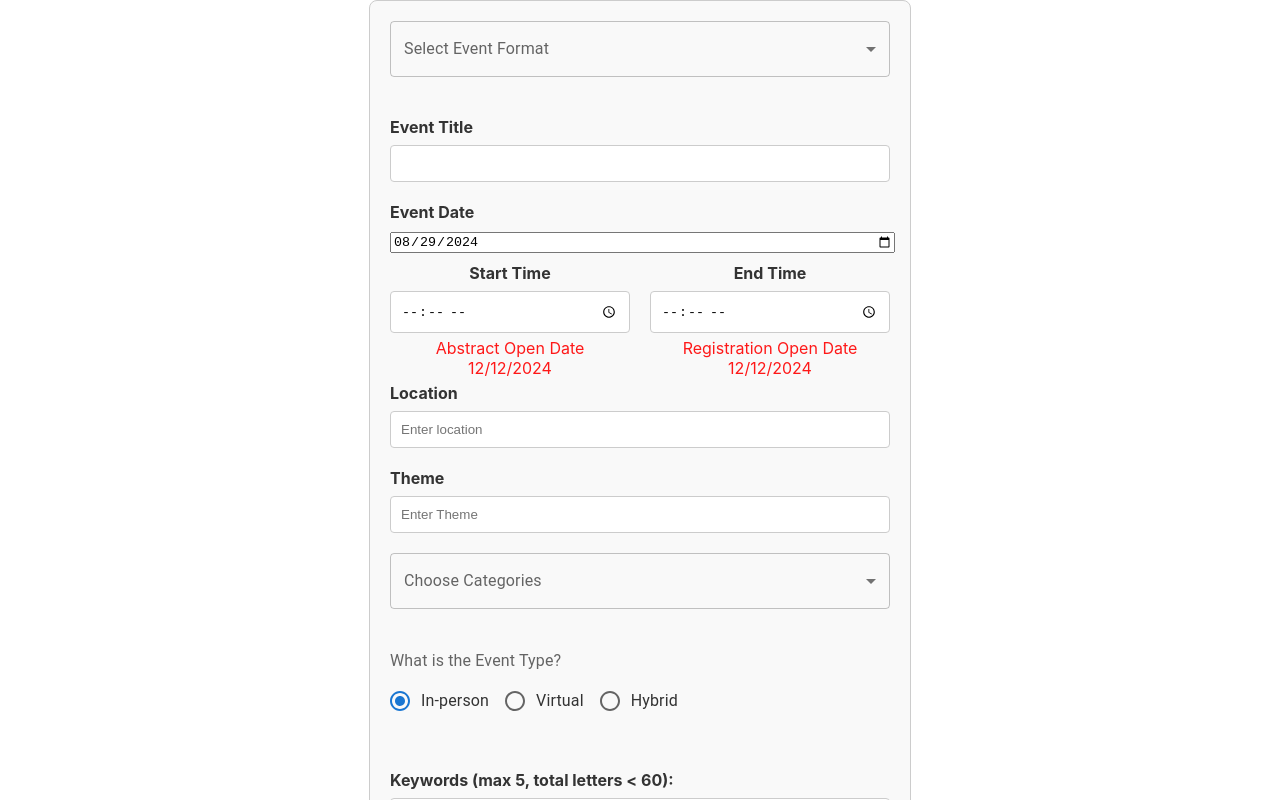
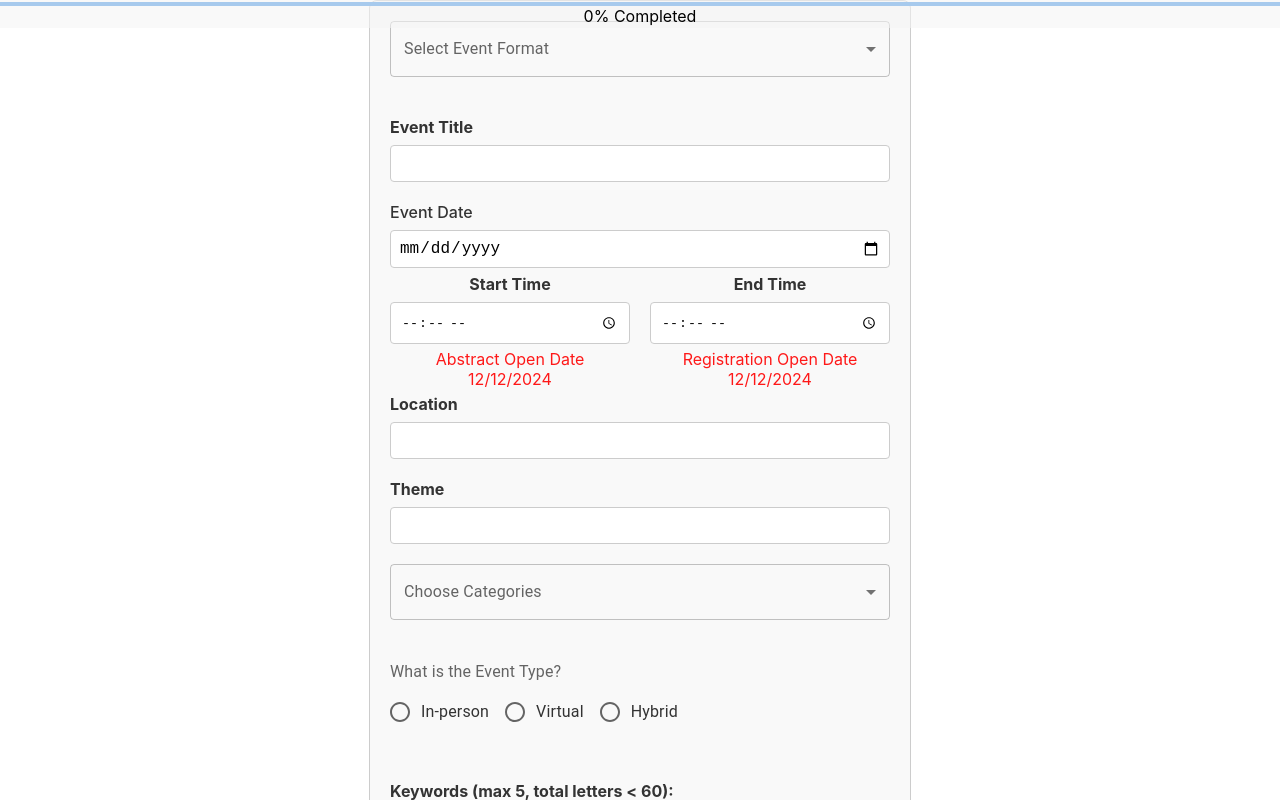
Before and after one commit to iasiddiqui/10-Times, a React (Create React App) app: page /add-event in a window 1280 px wide. Shown: the top 800 px of the page. Built offline with nearby package versions, Linux system fonts and the light colour scheme.

Commit message:
AddEvent

```diff
--- a/src/components/Add_Events/AddEvents.css
+++ b/src/components/Add_Events/AddEvents.css
@@ -195,32 +195,26 @@ input {
     outline: none;
   }
 
+  /* Progress Bar Styles */
 
-  .date-picker-container input[type="date"].error {
-    border-color: #dc3545;
-  }
+.progress-bar {
+  position: fixed;
+  top: 0;
+  left: 0;
+  width: 100%;
+  background-color: #f5f5f591;
+  z-index: 100;
+  padding: 2px 0;
+  transition: width 0.3s ease;
 
-  /* Progress Bar Styles */
-.progress-bar-container {
-  width: 100%;
-  height: 10px;
-  background-color: #f3f3f3;
-  /* border-radius: 10px; */
-  overflow: hidden;
-  margin-bottom: 20px;
 }
 
-.progress-bar {
-  height: 100%;
-  background-color: #e5fd0c;
-  transition: width 0.3s ease;
+.progress-bar p {
+  margin: 0;
+  text-align: center;
 }
-
-.progress-bar-container p {
-  text-align: center;
-  font-size: 14px;
-  margin-top: 5px;
-  color: #333;
+.add-events {
+  padding: 20px;
 }
 
 
--- a/src/components/Add_Events/index.js
+++ b/src/components/Add_Events/index.js
@@ -14,6 +14,7 @@ import {
   RadioGroup,
   FormControlLabel,
   FormLabel,
+  LinearProgress,
 } from "@mui/material";
 
 const categories = [
@@ -28,7 +29,7 @@ const categories = [
 
 const AddEvent = () => {
   const [eventTitle, setEventTitle] = useState("");
-  const [startDate, setStartDate] = useState(new Date());
+  const [startDate, setStartDate] = useState(""); // Initialize as an empty string
   const [startTime, setStartTime] = useState("");
   const [endTime, setEndTime] = useState("");
   const [location, setLocation] = useState("");
@@ -40,7 +41,28 @@ const AddEvent = () => {
   const [keywords, setKeywords] = useState([]);
   const [error, setError] = useState("");
   const [eventFormat, setEventFormat] = useState("");
-  const [eventType, setEventType] = useState("inperson");
+  const [eventType, setEventType] = useState("");
+
+  // Calculate progress based on fields filled
+  const calculateProgress = () => {
+    const fields = [
+      eventTitle,
+      startDate,
+      startTime,
+      endTime,
+      location,
+      theme,
+      price,
+      capacity,
+      aboutOpportunity,
+      eventFormat,
+      eventType,
+    ];
+
+    const filledFields = fields.filter((field) => field !== "" && field !== 0);
+    const progress = (filledFields.length / fields.length) * 100;
+    return progress;
+  };
 
   const handleSubmit = (e) => {
     e.preventDefault();
@@ -74,13 +96,11 @@ const AddEvent = () => {
     const input = e.target.value;
     const keywordArray = input.split(",").map((kw) => kw.trim());
 
-    // Check for maximum 5 keywords
     if (keywordArray.length > 5) {
       setError("You can only add up to 5 keywords.");
       return;
     }
 
-    // Check if total length of keywords is less than 60
     const totalLength = keywordArray.reduce(
       (acc, curr) => acc + curr.length,
       0
@@ -90,14 +110,19 @@ const AddEvent = () => {
       return;
     }
 
-    // No error, update keywords
     setKeywords(keywordArray);
     setError("");
   };
 
   return (
+    <div className="add-event-container">
+      {/* Progress Bar */}
+      <div className="progress-bar">
+        <LinearProgress variant="determinate" value={calculateProgress()} />
+        <p>{Math.round(calculateProgress())}% Completed</p>
+      </div>
       <form className="add-events" onSubmit={handleSubmit}>
-      {/* Event Format Dropdown */}
+        {/* Form Fields */}
         <div>
           <FormControl fullWidth>
             <InputLabel id="format-label">Select Event Format</InputLabel>
@@ -115,7 +140,6 @@ const AddEvent = () => {
           </FormControl>
         </div>
 
-      {/* Event Title */}
         <div>
           <label>Event Title</label>
           <input
@@ -126,18 +150,16 @@ const AddEvent = () => {
           />
         </div>
 
-      {/* Date Picker */}
-      <div>
+        <div class="date-picker-container">
           <label>Event Date</label>
           <input
             type="date"
-          value={startDate.toISOString().split('T')[0]}
-          onChange={(e) => setStartDate(new Date(e.target.value))}
+            value={startDate}
+            onChange={(e) => setStartDate(e.target.value)}
             required
           />
         </div>
 
-      {/* Start and End Time (Side by Side) */}
         <div className="time-container">
         <div className="start-time">
           <label>Start Time</label>
@@ -162,30 +184,26 @@ const AddEvent = () => {
         </div>
       </div>
 
-      {/* Location */}
+
         <div>
           <label>Location</label>
           <input
             type="text"
             value={location}
             onChange={(e) => setLocation(e.target.value)}
-          placeholder="Enter location"
             required
           />
         </div>
 
-      {/* Theme */}
         <div>
           <label>Theme</label>
           <input
             type="text"
             value={theme}
             onChange={(e) => setTheme(e.target.value)}
-          placeholder="Enter Theme"
           />
         </div>
 
-      {/* Categories */}
         <div>
           <FormControl fullWidth>
             <InputLabel id="categories-label">Choose Categories</InputLabel>
@@ -214,7 +232,6 @@ const AddEvent = () => {
           </FormControl>
         </div>
 
-      {/* Event Type */}
         <div>
           <FormControl>
             <FormLabel>What is the Event Type?</FormLabel>
@@ -223,7 +240,7 @@ const AddEvent = () => {
               name="eventType"
               value={eventType}
               onChange={(e) => setEventType(e.target.value)}
-            row // This ensures they are in a row
+              row
             >
               <FormControlLabel
                 value="inperson"
@@ -244,7 +261,6 @@ const AddEvent = () => {
           </FormControl>
         </div>
 
-      {/* Keywords */}
         <div>
           <label>Keywords (max 5, total letters &lt; 60):</label>
           <input
@@ -264,7 +280,6 @@ const AddEvent = () => {
           </div>
         </div>
 
-      {/* Ticket Price */}
         <div>
           <label>Ticket Price</label>
           <input
@@ -276,7 +291,6 @@ const AddEvent = () => {
           />
         </div>
 
-      {/* Capacity */}
         <div>
           <label>Event Capacity</label>
           <input
@@ -288,7 +302,6 @@ const AddEvent = () => {
           />
         </div>
 
-        {/* About Opportunity with Rich Text Editor */}
         <div>
           <label htmlFor="aboutOpportunity">Summary:</label>
           <ReactQuill
@@ -314,7 +327,8 @@ const AddEvent = () => {
         </div>
 
         <button type="submit">Create Event</button>
-      </form>
+      </form>{" "}
+    </div>
   );
 };
 
--- a/src/components/LogIn/index.js
+++ b/src/components/LogIn/index.js
@@ -160,7 +160,7 @@ function AuthForm() {
               <input type="checkbox" id="terms" />
               <label className="terms" htmlFor="terms">
                 I agree to{" "}
-                <a href="#" onClick={(e) => e.preventDefault()}>
+                <a  href="#" onClick={(e) => e.preventDefault()}>
                   Privacy Policy
                 </a>{" "}
                 and acknowledge to receive communication from 10times
```
Lines whose indentation alone changed are shown as unchanged.
